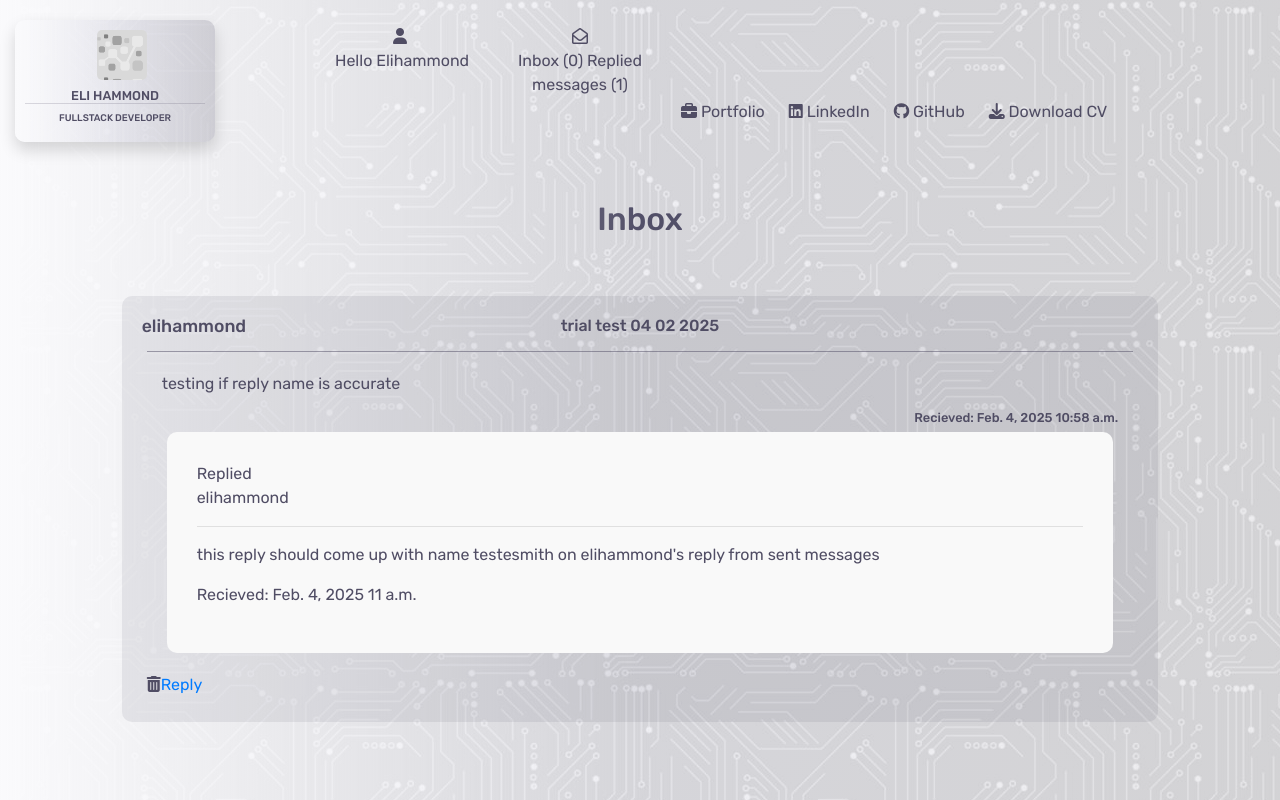
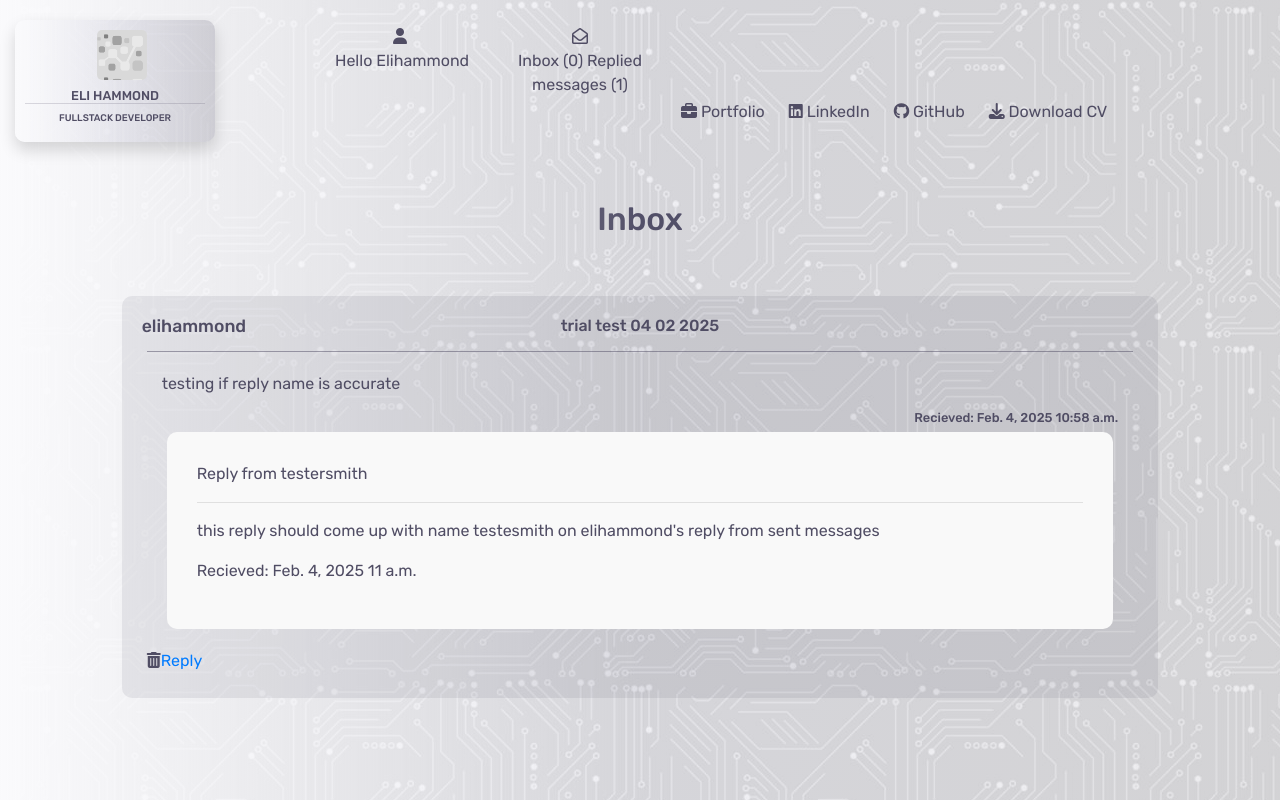
Before and after one commit to e-h-dev/e_hammond, a Django app: page /contacts/15 in a window 1280 px wide. Run offline with Django 3.2, Linux system fonts and the light colour scheme; a user stored in the database is signed in; data comes from the database, SQL or seed files in the repository; both versions use the stored data as it was after the commit; some libraries are stand-ins or nearby versions.

Commit message:
Update contacts model

```diff
--- a/contacts/models.py
+++ b/contacts/models.py
@@ -23,6 +23,7 @@ class Contacts(models.Model):
 class Replied(models.Model):
 
     thread = models.ForeignKey(Contacts, on_delete=models.CASCADE)
+    name = models.CharField(max_length=26, null=True, blank=True)
     send_to = models.CharField(max_length=240)
     subject = models.CharField(max_length=52, null=True, blank=True)
     message = models.TextField()
--- a/contacts/templates/contacts/open_message.html
+++ b/contacts/templates/contacts/open_message.html
@@ -48,9 +48,8 @@
                     </div>
                     {% if replied %}
                     <div class="thread-load">
-                        Replied
                         {% for r in replied %}
-                        <p>{{ user.username }}</p>
+                        <p>Reply from {{ r.name }}</p>
                         <hr>
                         <p>{{ r.message }}</p>
                         <p>
```
Also changed, not shown: contacts/migrations/0010_replied_name.py (added), db.sqlite3.
